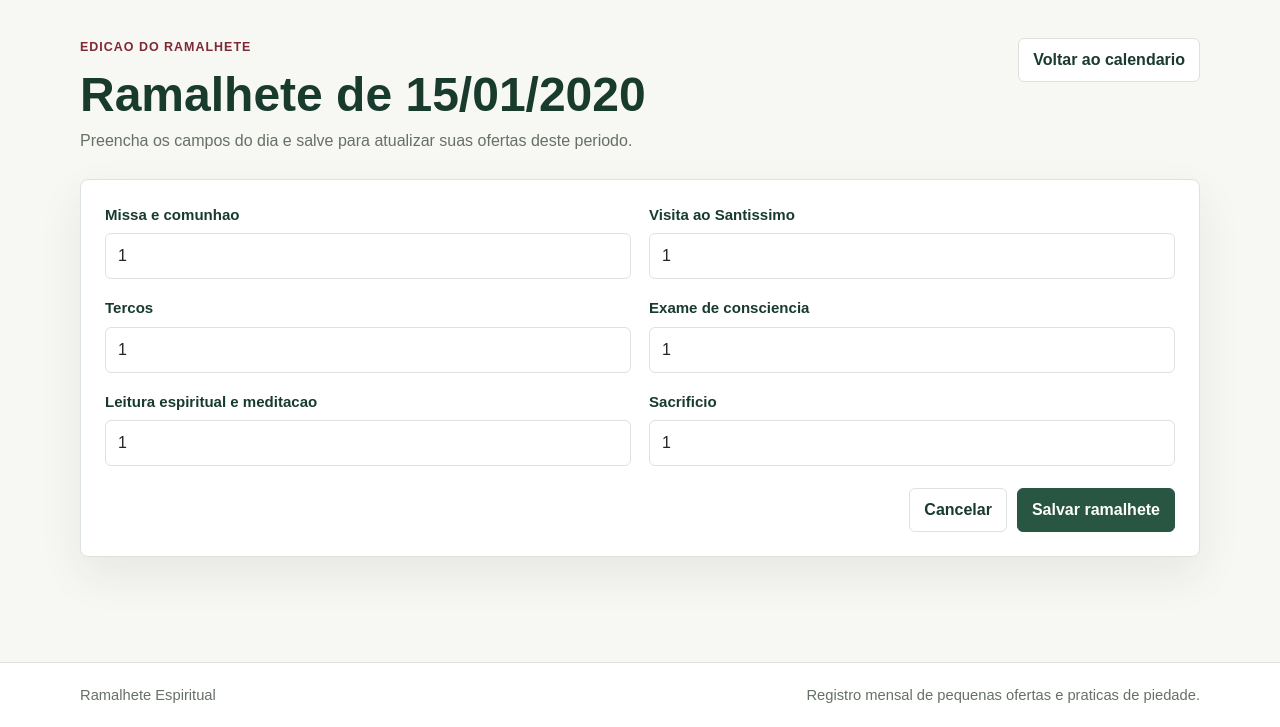
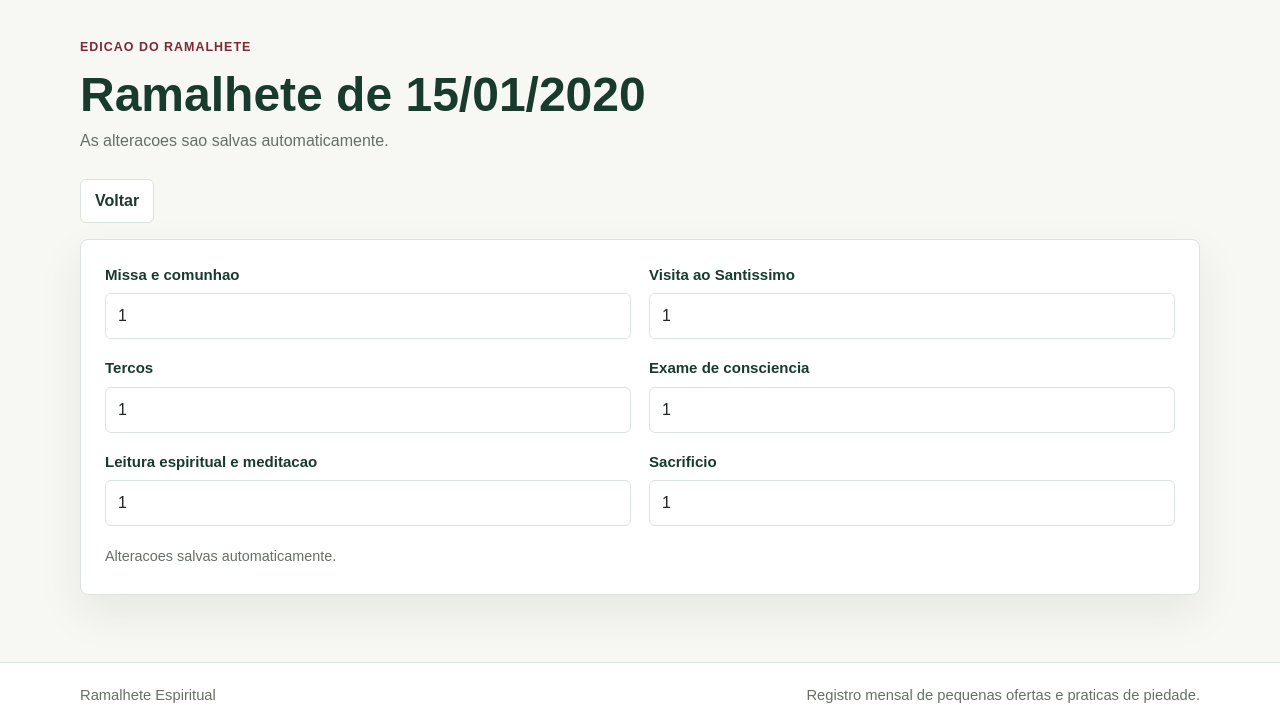
Before and after one commit to yRicke/RamalheteEspiritual, a Django app: page /ramalhete/2020-01-15/ in a window 1280 px wide. Shown: the part 73-800 px from the top of the page. Run offline with Django 5.2, Linux system fonts and the light colour scheme; a user stored in the database is signed in; tables that the repository leaves empty hold one stand-in row (values such as "Sample post").

Commit message:
feat (ux): agora temos autosave na pagina de edição de ramalhete.

```diff
--- a/app/static/app/css/styles.css
+++ b/app/static/app/css/styles.css
@@ -393,8 +393,24 @@ textarea {
     margin-bottom: 26px;
 }
 
+.back-button {
+    margin-bottom: 16px;
+}
+
 .ramalhete-form {
     padding: 24px;
+}
+
+.save-status {
+    min-height: 24px;
+    margin: 20px 0 0;
+    color: var(--muted);
+    font-size: 0.9rem;
+}
+
+.save-status.error {
+    color: var(--wine);
+    font-weight: 700;
 }
 
 .form-grid {
--- /dev/null
+++ b/app/static/app/js/ramalhete.js
@@ -0,0 +1,60 @@
+const ramalheteForm = document.getElementById('ramalheteForm');
+
+if (ramalheteForm) {
+    const saveStatus = document.getElementById('saveStatus');
+    const csrfToken = ramalheteForm.querySelector('[name=csrfmiddlewaretoken]').value;
+    const inputs = ramalheteForm.querySelectorAll('input[type="number"]');
+    const saveTimers = new Map();
+
+    function updateStatus(message, hasError = false) {
+        saveStatus.textContent = message;
+        saveStatus.classList.toggle('error', hasError);
+    }
+
+    async function saveField(input) {
+        const valor = input.value === '' ? 0 : Number(input.value);
+
+        if (!Number.isInteger(valor) || valor < 0) {
+            updateStatus('Informe um valor igual ou maior que zero.', true);
+            return;
+        }
+
+        input.value = valor;
+        updateStatus('Salvando...');
+
+        try {
+            const response = await fetch(ramalheteForm.dataset.saveUrl, {
+                method: 'POST',
+                headers: {
+                    'Content-Type': 'application/x-www-form-urlencoded',
+                    'X-CSRFToken': csrfToken,
+                },
+                body: new URLSearchParams({ campo: input.name, valor }),
+            });
+
+            if (!response.ok) {
+                throw new Error('Falha ao salvar.');
+            }
+
+            updateStatus('Alteracoes salvas.');
+        } catch (error) {
+            updateStatus('Nao foi possivel salvar. Tente novamente.', true);
+        }
+    }
+
+    function scheduleSave(input) {
+        window.clearTimeout(saveTimers.get(input));
+        updateStatus('Salvando...');
+        saveTimers.set(input, window.setTimeout(() => saveField(input), 500));
+    }
+
+    inputs.forEach((input) => {
+        input.addEventListener('input', () => scheduleSave(input));
+        input.addEventListener('change', () => {
+            window.clearTimeout(saveTimers.get(input));
+            saveField(input);
+        });
+    });
+
+    ramalheteForm.addEventListener('submit', (event) => event.preventDefault());
+}
--- a/app/templates/ramalhete.html
+++ b/app/templates/ramalhete.html
@@ -1,4 +1,5 @@
 {% extends 'base.html' %}
+{% load static %}
 
 {% block title %}Ramalhete | Ramalhete Espiritual{% endblock %}
 
@@ -9,13 +10,18 @@
             <p class="auth-kicker">Edicao do ramalhete</p>
             <h1 class="section-heading">Ramalhete de {{ ramalhete.data|date:"d/m/Y" }}</h1>
             <p class="section-copy">
-                Preencha os campos do dia e salve para atualizar suas ofertas deste periodo.
+                As alteracoes sao salvas automaticamente.
             </p>
         </div>
-        <a class="button secondary" href="{% url 'home' %}">Voltar ao calendario</a>
     </div>
 
-    <form class="panel ramalhete-form" method="post" action="{% url 'editar_ramalhete' ramalhete.data|date:'Y-m-d' %}">
+    <a class="button secondary back-button" href="{% url 'home' %}">Voltar</a>
+
+    <form
+        id="ramalheteForm"
+        class="panel ramalhete-form"
+        data-save-url="{% url 'editar_ramalhete' ramalhete.data|date:'Y-m-d' %}"
+    >
         {% csrf_token %}
         <div class="form-grid">
             <div class="field">
@@ -49,10 +55,11 @@
             </div>
         </div>
 
-        <div class="form-actions">
-            <a class="button secondary" href="{% url 'home' %}">Cancelar</a>
-            <button class="button" type="submit">Salvar ramalhete</button>
-        </div>
+        <p class="save-status" id="saveStatus" aria-live="polite">Alteracoes salvas automaticamente.</p>
     </form>
 </section>
 {% endblock %}
+
+{% block scripts %}
+    <script src="{% static 'app/js/ramalhete.js' %}" defer></script>
+{% endblock %}
--- a/app/views.py
+++ b/app/views.py
@@ -1,6 +1,6 @@
 import json
 
-from django.http import Http404
+from django.http import Http404, JsonResponse
 from django.shortcuts import render, redirect
 from django.contrib.auth import authenticate, login, logout
 from django.contrib.auth.models import User
@@ -81,16 +81,31 @@ def editar_ramalhete(request, data):
     if data_ramalhete is None:
         raise Http404("Data invalida")
 
-    if request.method == 'POST':
-        ramalhete = Ramalhete.objects.get(usuario=request.user, data=data_ramalhete)
-        missa_comunhao = int(request.POST.get('missa_comunhao', 0))
-        visita_ao_santissimo = int(request.POST.get('visita_ao_santissimo', 0))
-        tercos = int(request.POST.get('tercos', 0))
-        exame_de_consciencia = int(request.POST.get('exame_de_consciencia', 0))
-        leitura_espiritual_meditacao = int(request.POST.get('leitura_espiritual_meditacao', 0))
-        sacrificio = int(request.POST.get('sacrificio', 0))
-        ramalhete.editar_ramalhete(missa_comunhao, visita_ao_santissimo, tercos, exame_de_consciencia, leitura_espiritual_meditacao, sacrificio)
-        return redirect('abrir_ramalhate', data=data)
-    else:
-        ramalhete = Ramalhete.objects.get(usuario=request.user, data=data_ramalhete)
-        return render(request, 'ramalhete.html', {'ramalhete': ramalhete})
+    if request.method != 'POST':
+        return JsonResponse({'erro': 'Metodo nao permitido.'}, status=405)
+
+    campos_editaveis = {
+        'missa_comunhao',
+        'visita_ao_santissimo',
+        'tercos',
+        'exame_de_consciencia',
+        'leitura_espiritual_meditacao',
+        'sacrificio',
+    }
+    campo = request.POST.get('campo')
+
+    if campo not in campos_editaveis:
+        return JsonResponse({'erro': 'Campo invalido.'}, status=400)
+
+    try:
+        valor = int(request.POST.get('valor', 0))
+    except (TypeError, ValueError):
+        return JsonResponse({'erro': 'Valor invalido.'}, status=400)
+
+    if valor < 0:
+        return JsonResponse({'erro': 'O valor nao pode ser negativo.'}, status=400)
+
+    ramalhete = Ramalhete.objects.get(usuario=request.user, data=data_ramalhete)
+    setattr(ramalhete, campo, valor)
+    ramalhete.save(update_fields=[campo])
+    return JsonResponse({'campo': campo, 'valor': valor})
```
